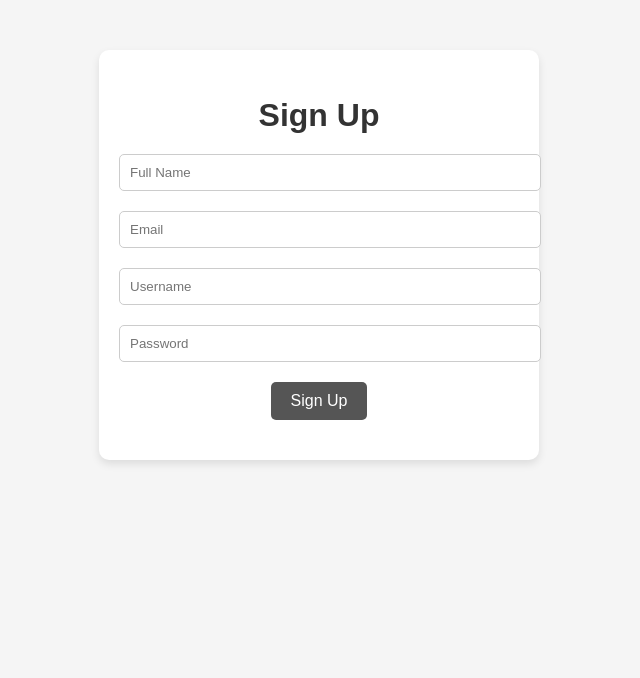
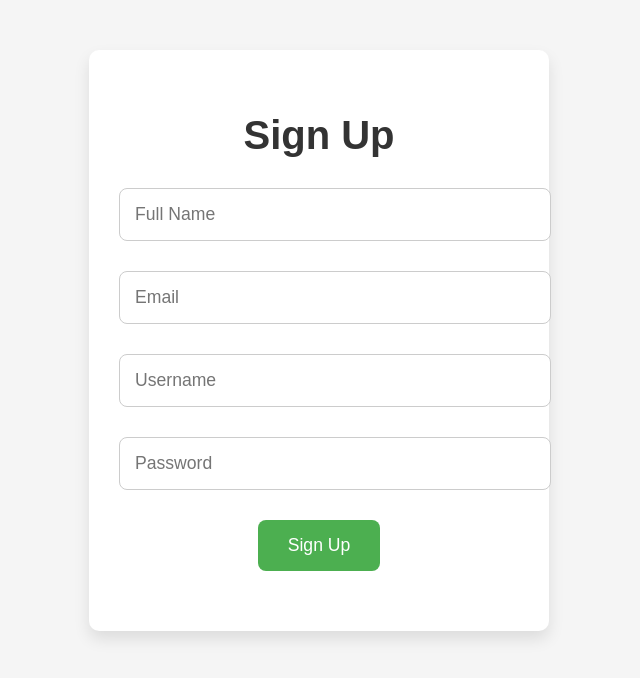
Before and after one commit to 47JATIN/SCM-PROJECT-FINAL, a plain HTML site: page signup.html in a window 1280 px wide. Shown: the whole page, without its empty margins (321-961 px from the left). Drawn offline with Linux system fonts and the light colour scheme.

Commit message:
updates signup.css

```diff
--- a/signup.css
+++ b/signup.css
@@ -9,46 +9,48 @@ body {
     max-width: 400px;
     margin: 50px auto;
     background-color: #fff;
-    padding: 20px;
+    padding: 30px;
     border-radius: 10px;
-    box-shadow: 0 4px 8px rgba(0, 0, 0, 0.1);
+    box-shadow: 0 8px 16px rgba(0, 0, 0, 0.1);
     text-align: center;
 }
 
 h2 {
-    font-size: 2em;
-    margin-bottom: 20px;
+    font-size: 2.5em;
+    margin-bottom: 30px;
     color: #333;
 }
 
 .form-group {
-    margin-bottom: 20px;
+    margin-bottom: 30px;
 }
 
 input {
     width: 100%;
-    padding: 10px;
+    padding: 15px;
     border: 1px solid #ccc;
-    border-radius: 5px;
+    border-radius: 8px;
+    font-size: 1.1em;
 }
 
 button {
-    padding: 10px 20px;
-    background-color: #555;
+    padding: 15px 30px;
+    background-color: #4CAF50;
     color: #fff;
     border: none;
-    border-radius: 5px;
+    border-radius: 8px;
     cursor: pointer;
-    font-size: 1em;
+    font-size: 1.1em;
     transition: background-color 0.3s;
 }
 
 button:hover {
-    background-color: #333;
+    background-color: #45a049;
 }
 
 @media (max-width: 768px) {
     .signup-form {
         margin: 20px auto;
+        padding: 20px;
     }
 }
```
